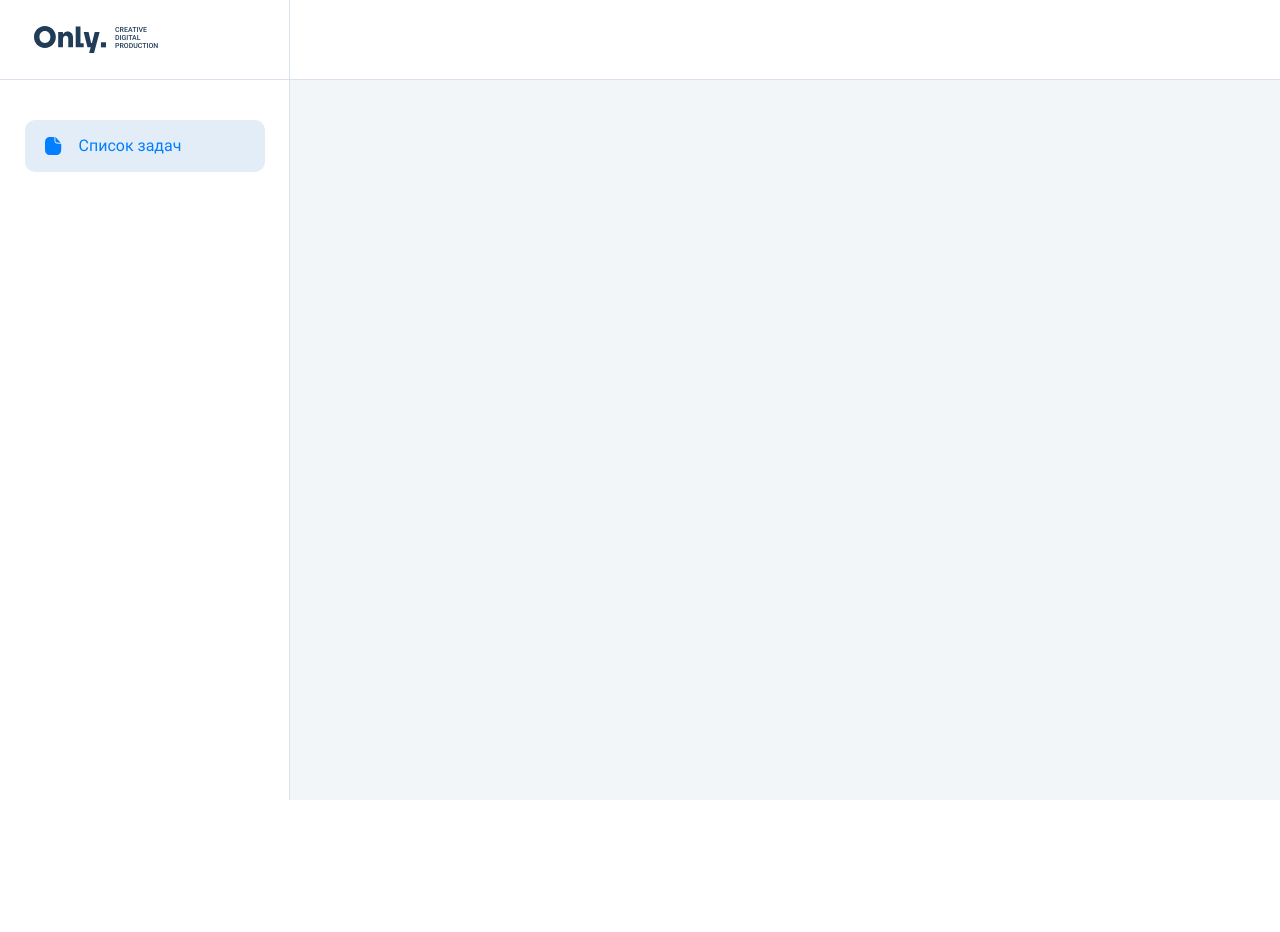
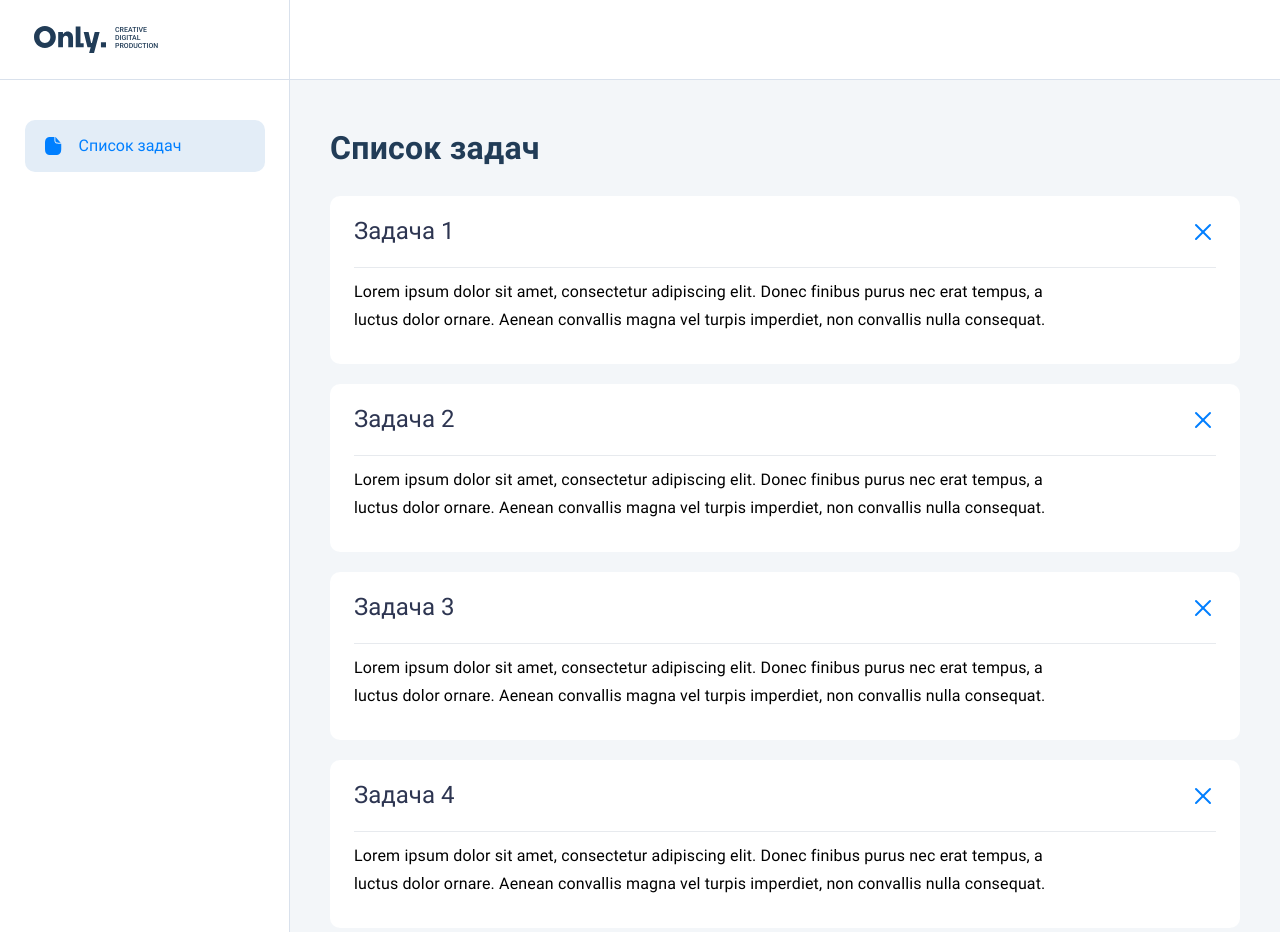
Before and after one commit to only-digital/internship-tasks, a Next.js app: page / in a window 1280 px wide. Shown: the top 932 px of the page. Before the commit the page ends 800 px from the top, so only its background shows below. Built offline with nearby package versions, Linux system fonts and the light colour scheme.

Commit message:
create initial to-do list

```diff
--- /dev/null
+++ b/src/components/todo-item/todo-item.jsx
@@ -0,0 +1,15 @@
+import styled from "./todo-item.module.scss";
+
+const TodoItem = ({ title, text, isCompleted }) => {
+  return (
+    <div className={styled.card}>
+      <div className={styled.header}>
+        <h5 className={styled.title}>{title}</h5>
+        <img src="/delete-icon.svg" alt="delete-icon" />
+      </div>
+      <p className={styled.text}>{text}</p>
+    </div>
+  );
+};
+
+export default TodoItem;
--- /dev/null
+++ b/src/components/todo-item/todo-item.module.scss
@@ -0,0 +1,33 @@
+@import "../../styles/colors.scss";
+
+.card {
+  font-family: "Roboto", sans-serif;
+  border-radius: 10px;
+  background: $white-background;
+  margin-bottom: 20px;
+  padding: 0 24px;
+}
+
+.header {
+  border-bottom: 1px solid $grey-light;
+  height: 72px;
+  display: flex;
+  align-items: center;
+  justify-content: space-between;
+}
+
+.title {
+  font-size: 24px;
+  font-weight: 400;
+  line-height: 31px;
+  color: rgba($blue-black, 0.9);
+}
+
+.text {
+  font-size: 16px;
+  font-weight: 400;
+  line-height: 28px;
+  letter-spacing: 0.15px;
+  max-width: 734px;
+  padding: 10px 0 30px 0;
+}
--- /dev/null
+++ b/src/components/todo-list/todo-list.jsx
@@ -0,0 +1,24 @@
+import React from "react";
+import TodoItem from "../todo-item/todo-item";
+import styled from "./todo-list.module.scss";
+
+const TodoList = ({ title, items }) => {
+  const [todos, setTodos] = React.useState(items);
+  console.log(todos);
+
+  return (
+    <div className={styled.wrapper}>
+      <h2 className={styled.title}>{title}</h2>
+      {todos.map((todo, i) => (
+        <TodoItem
+          key={i}
+          title={todo.title}
+          text={todo.text}
+          isCompleted={todo.isCompleted}
+        />
+      ))}
+    </div>
+  );
+};
+
+export default TodoList;
--- /dev/null
+++ b/src/components/todo-list/todo-list.module.scss
@@ -0,0 +1,15 @@
+@import "../../styles/colors.scss";
+
+.wrapper {
+  padding: 48px 40px;
+  font-family: "Roboto", sans-serif;
+}
+
+.title {
+  font-size: 32px;
+  font-weight: 600;
+  line-height: 40px;
+  letter-spacing: 0.25px;
+  color: $blue-dark;
+  margin-bottom: 28px;
+}
--- a/src/pages/index.js
+++ b/src/pages/index.js
@@ -3,6 +3,7 @@ import ExampleButton from "../components/example-button/example-button";
 import { getIndexPage } from "../../lib/api";
 import Logo from "@/components/logo/logo";
 import MenuItem from "@/components/menu-item/menu-item";
+import TodoList from "@/components/todo-list/todo-list";
 
 function Index(props) {
   console.log(props);
@@ -21,7 +22,9 @@ function Index(props) {
           <MenuItem title="Список задач" icon="/list-icon.svg" />
         </nav>
       </aside>
-      <main className={styles.main}></main>
+      <main className={styles.main}>
+        <TodoList title={props.title} items={props.tasks} />
+      </main>
     </>
   );
 }
--- a/src/styles/colors.scss
+++ b/src/styles/colors.scss
@@ -3,5 +3,8 @@ $grey-border: #d9e1ec;
 $white-background: #ffffff;
 
 $blue-dark: #213c57;
+$blue-black: #161f3e;
 $blue-light: #e3edf7;
 $blue-bright: #007fff;
+
+$grey-light: #e7eaee;
--- a/src/styles/index.module.scss
+++ b/src/styles/index.module.scss
@@ -2,11 +2,12 @@
 @import "../../public/roboto-font/roboto.css";
 
 .main {
-  display: flex;
-  flex-direction: column;
-  justify-content: center;
-  align-items: center;
+  // display: flex;
+  // flex-direction: column;
+  // justify-content: center;
+  // align-items: center;
   //   padding: 6rem;
+  margin-left: 290px;
   min-height: calc(100vh - 80px);
   background: $grey-background;
 }
```
Also changed, not shown: public/delete-icon.svg (added).
